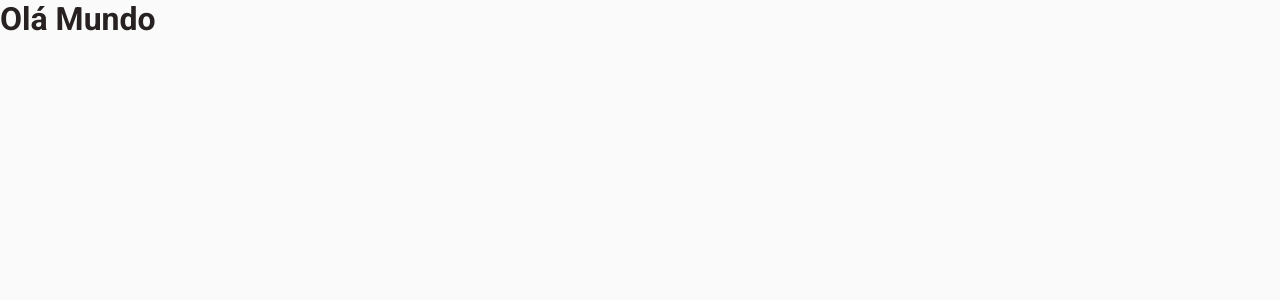
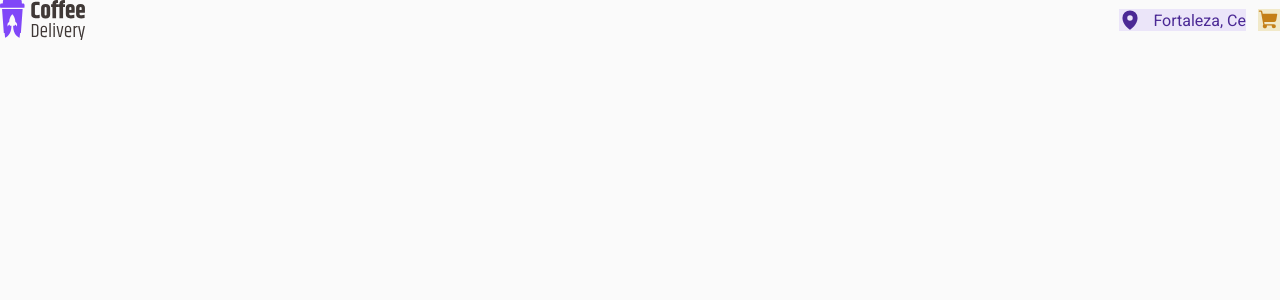
Before and after one commit to vanderL/coffe-delivery, a React (Vite) app: page / in a window 1280 px wide. Shown: the top 300 px of the page. Built offline with nearby package versions, Linux system fonts and the light colour scheme.

Commit message:
feat: Header

```diff
--- a/src/App.tsx
+++ b/src/App.tsx
@@ -1,12 +1,13 @@
 import { ThemeProvider } from "styled-components";
 import { defaultTheme } from "./styles/themes/default";
 import { GlobalStyle } from "./styles/global";
+import { Home } from "./pages/Home";
 
 
 function App() {
   return (
     <ThemeProvider theme={defaultTheme}>
-      <h1>Olá Mundo</h1>
+      <Home />
       <GlobalStyle />
     </ThemeProvider>
   )
--- /dev/null
+++ b/src/components/Header/index.tsx
@@ -0,0 +1,22 @@
+import { HeaderContainer } from "./styles";
+import logoCoffeeDelivery from '../../assets/logo.svg';
+import { MapPin, ShoppingCart } from 'phosphor-react';
+
+export function Header() {
+  return (
+    <HeaderContainer>
+      <img src={logoCoffeeDelivery} alt="" />
+
+      <nav>
+        <a className="localization">
+          <MapPin size={22} weight="fill" />
+          Fortaleza, Ce
+        </a>
+
+        <a className="cart" href="">
+          <ShoppingCart size={22} weight="fill" />
+        </a>
+      </nav>
+    </HeaderContainer>
+  )
+}
--- /dev/null
+++ b/src/components/Header/styles.ts
@@ -0,0 +1,30 @@
+import styled from "styled-components";
+
+export const HeaderContainer = styled.header`
+  display: flex;
+  align-items: center;
+  justify-content: space-between;
+
+  nav {
+    display: flex;
+    gap: 0.75rem;
+
+    a {
+      display: flex;
+      justify-content: flex-end;
+      align-items: center;
+      gap: 0.75rem;
+      border: none;
+    }
+
+    .localization {
+      background: ${({ theme }) => theme['purple-100']};
+      color: ${({ theme }) => theme['purple-500']};
+    }
+
+    .cart {
+      background: ${({ theme }) => theme['yellow-100']};
+      color: ${({ theme }) => theme['yellow-500']};
+    }
+  }
+`;
--- /dev/null
+++ b/src/pages/Home.tsx
@@ -0,0 +1,7 @@
+import { Header } from "../components/Header";
+
+export function Home() {
+  return (
+    <Header />
+  )
+}
```
Also changed, not shown: src/assets/logo.svg (added).
